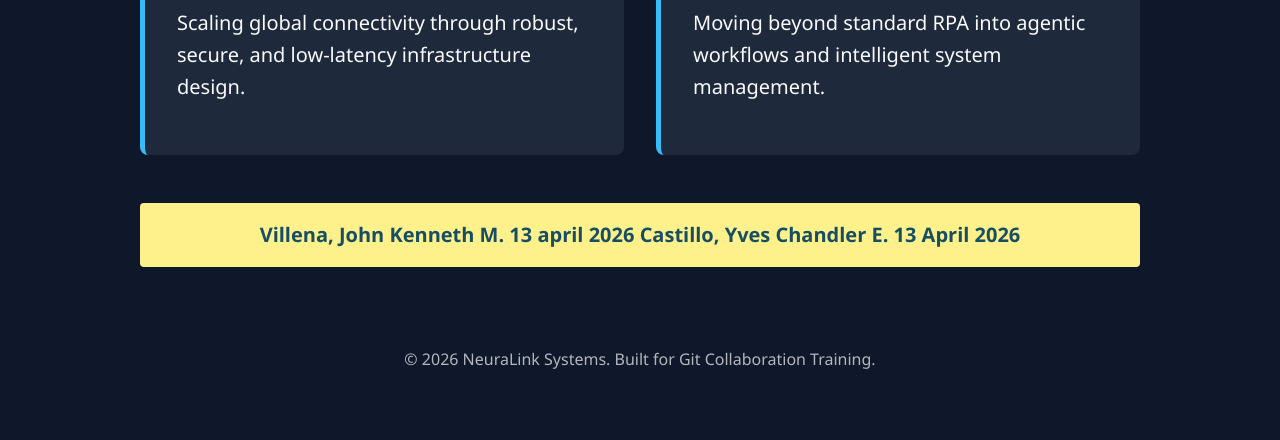
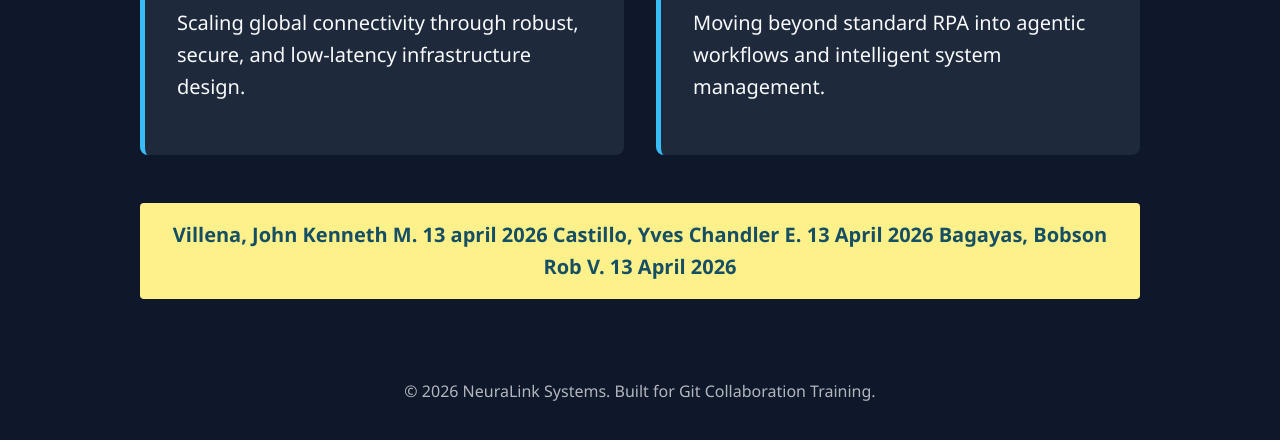
Before and after one commit to Prosphyte/Prosphyte, a plain HTML site: page index.html in a window 1280 px wide. Shown: the part 596-1036 px from the top of the page. Drawn offline with Linux system fonts and the light colour scheme.

Commit message:
added by bob

```diff
--- a/index.html
+++ b/index.html
@@ -115,6 +115,7 @@
         <div class="edit-zone">
             Villena, John Kenneth M. 13 april 2026
             Castillo, Yves Chandler E. 13 April 2026
+            Bagayas, Bobson Rob V. 13 April 2026
         </div>
     </div>
 
```
